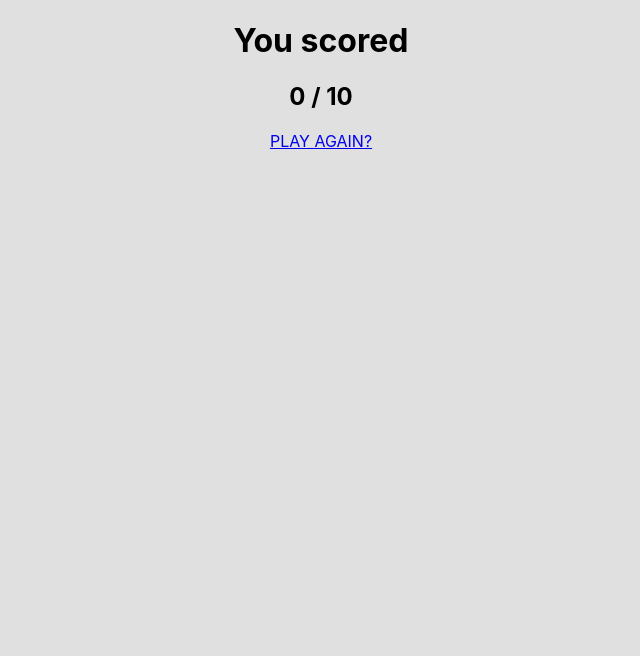
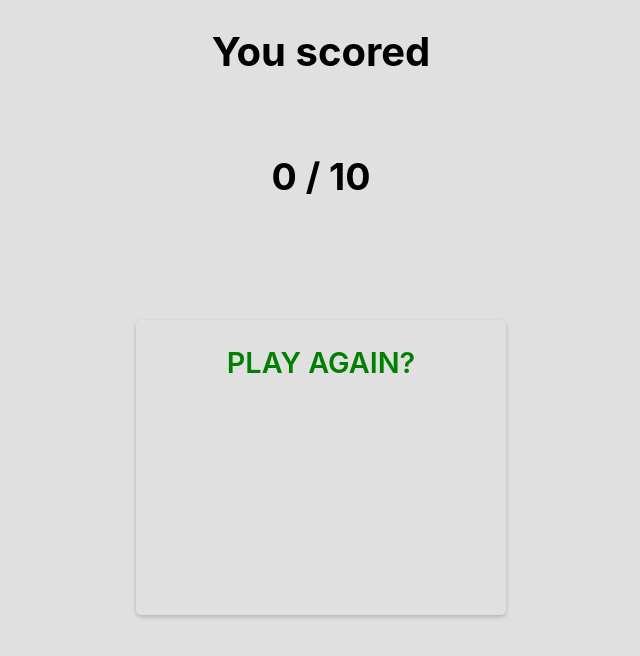
Before and after one commit to anddev-rh/Front-Coding-Challenge-mocion, a React (Create React App) app: page /results in a window 1280 px wide. Shown: the top 656 px of the page, without its empty margins (319-959 px from the left). Built offline with nearby package versions, Linux system fonts and the light colour scheme.

Commit message:
adding some styles to get better ui

```diff
--- a/src/components/Home.jsx
+++ b/src/components/Home.jsx
@@ -1,13 +1,13 @@
 import React from 'react';
 import { Link } from 'react-router-dom'
-
+import './styles/Home.css'
 const Home = () => {
   return (
     <div>
       <h1>Welcome to the trivia Challenge!</h1>
       <p>You will be presented with 10 True or False questions.</p>
       <p>Can you score 100%?</p>
-      <Link to="/quiz">
+      <Link to="/quiz" className="link">
         BEGIN
       </Link>
     </div>
--- a/src/components/Quiz.jsx
+++ b/src/components/Quiz.jsx
@@ -1,6 +1,8 @@
 import React, { useContext, useEffect, useState} from 'react';
 import { Link } from 'react-router-dom';
 import  {QuizContext} from '../context/QuizContext';
+
+import './styles/Quiz.css'
 const Quiz = () => {
 
   const {questions, deleteFromRightAnswers, fetchQuestions} = useContext(QuizContext);
@@ -48,16 +50,16 @@ const Quiz = () => {
 
       {actualQuestion ? (
 
-        <div>
+        <div className="question-container" >
           <h1>{actualQuestion.category}</h1>
-            <div>
-              <p>{actualQuestion.question}</p>
-            </div>
+
+          <p>{actualQuestion.question}</p>
+
           <p>{indexQuestion + 1} of 10</p>
           <button onClick={() => {handleAnswer(true)}}>
             True
           </button>
-          <button onClick={() => {handleAnswer(false)}}>
+          <button onClick={() => {handleAnswer(false)}} className="false">
             False
           </button>
 
@@ -66,7 +68,7 @@ const Quiz = () => {
 
       ): null }
 
-      {indexQuestion === 10 &&  <Link to="/results"> Go to results</Link> }
+      {indexQuestion === 10 &&  <Link to="/results" className="link"> Go to results</Link> }
 
     </div>
 
--- a/src/components/Results.jsx
+++ b/src/components/Results.jsx
@@ -10,7 +10,7 @@ const Results = () => {
   const {questions, rightAnswers} = useContext(QuizContext);
 
   return (
-    <div>
+    <div className="results-container">
       <h1>You scored</h1>
       <h2>{rightAnswers.length} / 10</h2>
 
@@ -26,7 +26,7 @@ const Results = () => {
       </ul>
 
 
-      <Link to="/">PLAY AGAIN?</Link>
+      <Link to="/" className="link link-results">PLAY AGAIN?</Link>
 
     </div>
   )
--- /dev/null
+++ b/src/components/styles/Home.css
@@ -0,0 +1,8 @@
+div {
+  align-self: center;
+  display: flex;
+  flex-direction: column;
+  gap: 60px;
+  width: 300px;
+  font-size: 25px;
+}
--- /dev/null
+++ b/src/components/styles/Quiz.css
@@ -0,0 +1,33 @@
+.question-container {
+  display: grid;
+  grid-template-columns: 1fr 1fr;
+  grid-template-rows: repeat(4, 150px);
+}
+
+h1 {
+  font-size: 40px;
+  grid-column: 1 / 3;
+}
+
+p {
+  grid-column: 1 / 3;
+}
+
+button {
+  background-color: transparent;
+  border: 0;
+  border-radius: 5px;
+  box-shadow: 0 2px 4px rgba(0, 0, 0, 0.2);
+  font-size: 1.8rem;
+  padding: 10px 25px;
+  height: 35%;
+}
+
+button:hover {
+  box-shadow: 0px -1px 13px 3px rgb(15 111 57 / 58%);
+  background-color: whitesmoke;
+}
+
+.false:hover {
+  box-shadow: 0px -1px 13px 3px rgb(255 41 41 / 58%);
+}
--- a/src/components/styles/Results.css
+++ b/src/components/styles/Results.css
@@ -1,7 +1,17 @@
+.results-container {
+  align-self: center;
+  width: 800px;
+  height: 100vh;
+  gap: 20px;
+  margin-bottom: 100px;
+}
+
 .result-item {
   display: flex;
-  gap: 30px;
-  align-items: center;
+  align-items: stretch;
+  gap: 10px;
+  border-bottom: 1px solid #6969693b;
+  margin-bottom: 10px;
 }
 
 .result-item--sign {
@@ -10,5 +20,18 @@
 }
 
 .result-item--question {
-  text-align: center;
+  text-align: justify;
+  align-self: center;
+  font-size: 20px;
+
+  width: 100%;
 }
+
+.results-container a {
+  grid-column: 1 / 3;
+}
+
+.link-results {
+  align-self: center;
+  width: 40%;
+}
--- a/src/index.css
+++ b/src/index.css
@@ -14,3 +14,28 @@ code {
   font-family: source-code-pro, Menlo, Monaco, Consolas, "Courier New",
     monospace;
 }
+
+#root {
+  display: flex;
+  justify-content: center;
+  width: 100%;
+  height: 100vh;
+}
+
+.link {
+  text-decoration: none;
+  font-weight: 600;
+  color: green;
+
+  border: 0;
+  border-radius: 5px;
+  box-shadow: 0 2px 4px rgba(0, 0, 0, 0.2);
+  font-size: 1.8rem;
+  padding: 25px 25px;
+  height: 35%;
+}
+
+.link:hover {
+  box-shadow: 0px -1px 13px 3px rgb(15 111 57 / 58%);
+  background-color: azure;
+}
```
